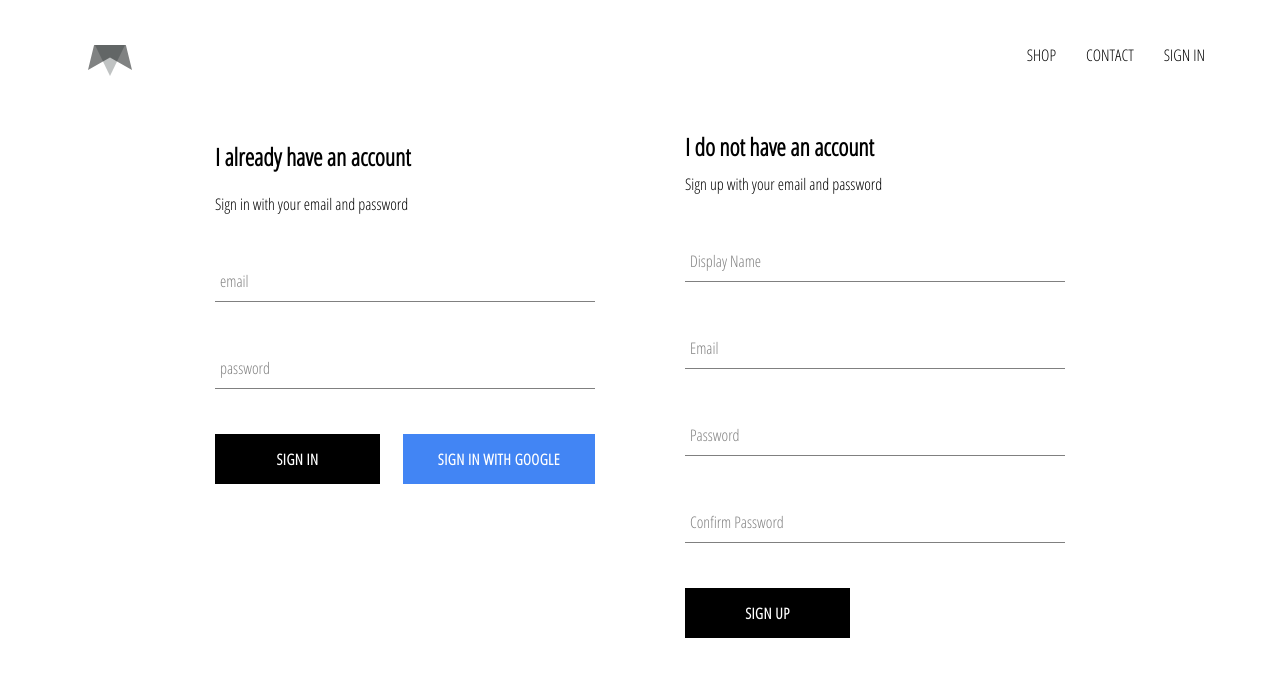
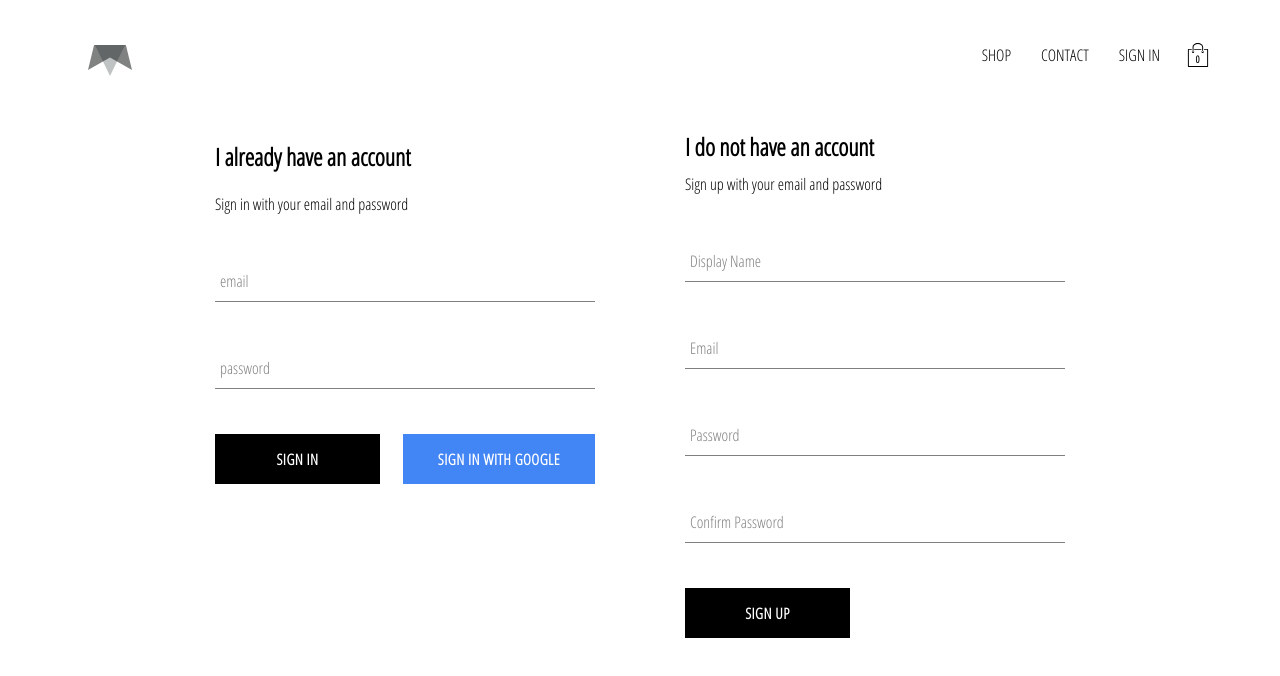
Before and after one commit to morganjunlin/m-line-clothing-co, a React (Create React App) app: page /signin in a window 1280 px wide. Shown: the top 676 px of the page. Built offline with nearby package versions, Linux system fonts and the light colour scheme; no server answers.

Commit message:
[feat] adds cart functionality and cartReducer

```diff
--- /dev/null
+++ b/src/components/cart-dropdown/cart-dropdown.component.jsx
@@ -0,0 +1,14 @@
+import React from 'react';
+
+import CustomButton from '../custom-button/custom-button.component';
+
+import './cart-dropdown.styles.scss';
+
+const CartDropdown = () => (
+  <div className='cart-dropdown'>
+    <div className='cart-items' />
+    <CustomButton>GO TO CHECKOUT</CustomButton>
+  </div>
+)
+
+export default CartDropdown;
--- /dev/null
+++ b/src/components/cart-dropdown/cart-dropdown.styles.scss
@@ -0,0 +1,24 @@
+.cart-dropdown {
+  position: absolute;
+  width: 240px;
+  height: 340px;
+  display: flex;
+  flex-direction: column;
+  padding: 20px;
+  border: 1px solid black;
+  background-color: white;
+  top: 90px;
+  right: 40px;
+  z-index: 5;
+
+  .cart-items {
+    height: 240px;
+    display: flex;
+    flex-direction: column;
+    overflow: scroll;
+  }
+
+  button {
+    margin-top: auto;
+  }
+}
--- /dev/null
+++ b/src/components/cart-icon/cart-icon.component.jsx
@@ -0,0 +1,21 @@
+import React from 'react';
+import { connect } from 'react-redux';
+
+import { toggleCartHidden } from '../../redux/cart/cart.actions';
+
+import { ReactComponent as ShoppingIcon } from '../../assets/shopping-bag.svg';
+
+import './cart-icon.styles.scss';
+
+const CartIcon = ({ toggleCartHidden }) => (
+  <div className='cart-icon' onClick={toggleCartHidden}>
+    <ShoppingIcon className='shopping-icon' />
+    <span className='item-count'>0</span>
+  </div>
+)
+
+const mapDispatchToProps = dispatch => ({
+  toggleCartHidden: () => dispatch(toggleCartHidden())
+});
+
+export default connect(null, mapDispatchToProps)(CartIcon);
--- /dev/null
+++ b/src/components/cart-icon/cart-icon.styles.scss
@@ -0,0 +1,21 @@
+.cart-icon {
+  width: 45px;
+  height: 45px;
+  position: relative;
+  display: flex;
+  align-items: center;
+  justify-content: center;
+  cursor: pointer;
+
+  .shopping-icon {
+    width: 24px;
+    height: 24px;
+  }
+
+  .item-count {
+    position: absolute;
+    font-size: 10px;
+    font-weight: bold;
+    bottom: 12px;
+  }
+}
--- a/src/components/header/header.component.jsx
+++ b/src/components/header/header.component.jsx
@@ -3,12 +3,14 @@ import { Link } from 'react-router-dom';
 import { connect } from 'react-redux';
 
 import { auth } from '../../firebase/firebase.utils';
+import CartIcon from '../cart-icon/cart-icon.component';
+import CartDropdown from '../cart-dropdown/cart-dropdown.component';
 
 import { ReactComponent as Logo } from '../../assets/m-logo.svg';
 
 import './header.styles.scss';
 
-const Header = ({ currentUser }) => (
+const Header = ({ currentUser, hidden }) => (
   <div className='header'>
     <Link className='logo-container' to='/'>
       <Logo className='logo' />
@@ -26,12 +28,15 @@ const Header = ({ currentUser }) => (
         :
         <Link className='option' to='/signin'>SIGN IN</Link>
       }
+      <CartIcon />
     </div>
+    { hidden ? null : <CartDropdown /> }
   </div>
 );
 
-const mapStateToProps = state => ({
-  currentUser: state.user.currentUser
+const mapStateToProps = ({user: { currentUser }, cart: { hidden }}) => ({
+  currentUser,
+  hidden
 });
 
 export default connect(mapStateToProps)(Header);
--- /dev/null
+++ b/src/redux/cart/cart.actions.js
@@ -0,0 +1,5 @@
+import CartActionTypes from './cart.types';
+
+export const toggleCartHidden = () => ({
+  type: CartActionTypes.TOGGLE_CART_HIDDEN
+})
--- /dev/null
+++ b/src/redux/cart/cart.reducer.js
@@ -0,0 +1,20 @@
+import CartActionTypes from './cart.types';
+
+const INITIAL_STATE = {
+  hidden: true
+};
+
+const cartReducer = (state = INITIAL_STATE, action) => {
+  switch (action.type) {
+    case CartActionTypes.TOGGLE_CART_HIDDEN:
+      return {
+        ...state,
+        hidden: !state.hidden
+      }
+
+    default:
+      return state;
+  }
+}
+
+export default cartReducer;
--- /dev/null
+++ b/src/redux/cart/cart.types.js
@@ -0,0 +1,5 @@
+const CartActionTypes = {
+  TOGGLE_CART_HIDDEN: 'TOGGLE_CART_HIDDEN'
+}
+
+export default CartActionTypes;
--- a/src/redux/root-reducer.js
+++ b/src/redux/root-reducer.js
@@ -1,7 +1,9 @@
 import { combineReducers } from 'redux';
 
 import userReducer from './user/user.reducer';
+import cartReducer from './cart/cart.reducer';
 
 export default combineReducers({
-  user: userReducer
+  user: userReducer,
+  cart: cartReducer
 })
```
Also changed, not shown: src/assets/shopping-bag.svg (added).
